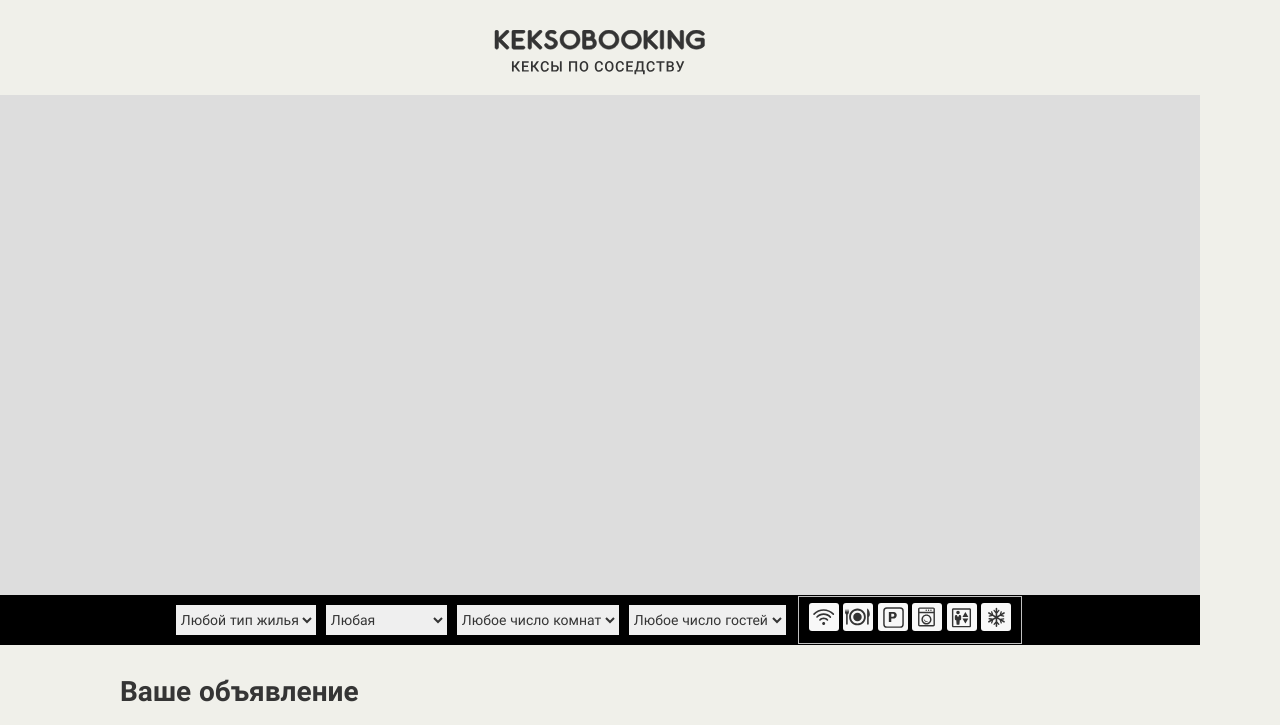
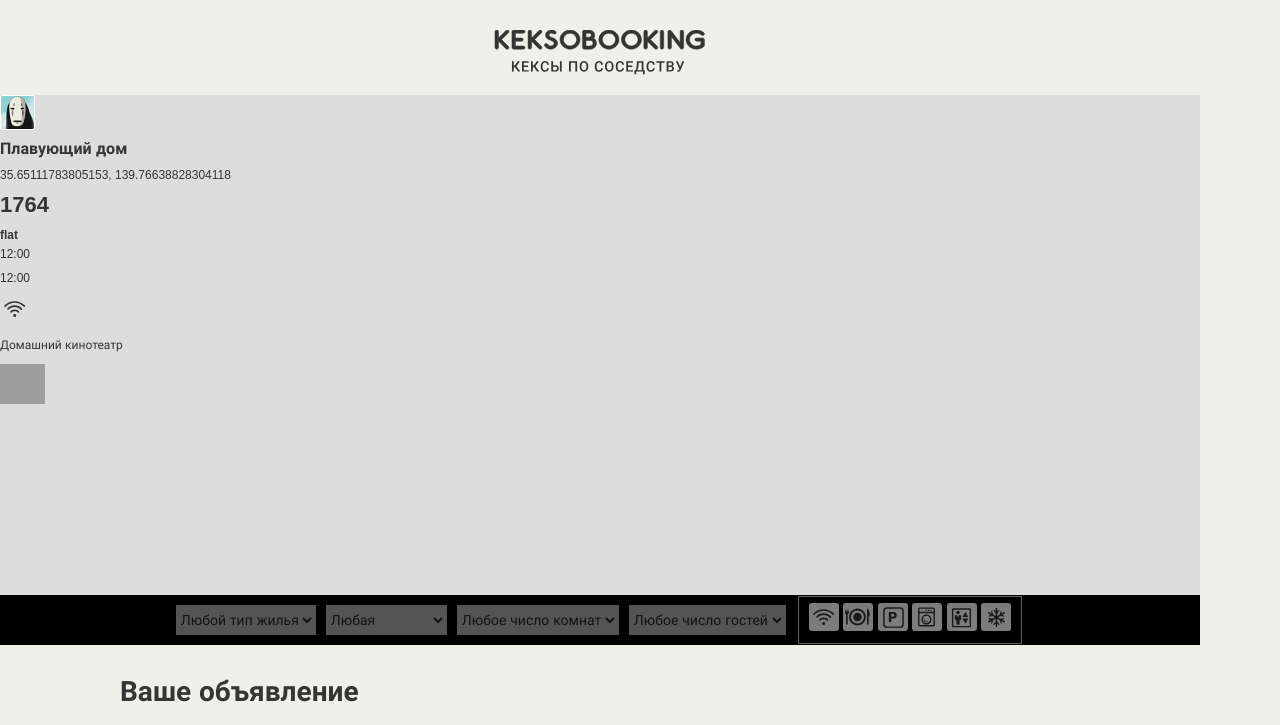
Before and after one commit to htmlacademy-javascript/1756111-keksobooking-25, a website with bundled scripts: page index.html in a window 1280 px wide. Shown: the top 725 px of the page. Built offline with nearby package versions, Linux system fonts and the light colour scheme; grey boxes are pictures that could not be loaded.

Commit message:
Поправил фичи и фотку

```diff
--- a/index.html
+++ b/index.html
@@ -202,16 +202,16 @@
       <p class="popup__text popup__text--capacity">2 комнаты для 3 гостей</p>
       <p class="popup__text popup__text--time">Заезд после 14:00, выезд до 10:00</p>
       <ul class="popup__features">
-        <li class="popup__feature popup__feature--wifi"></li>
+        <!--<li class="popup__feature popup__feature--wifi"></li>
         <li class="popup__feature popup__feature--dishwasher"></li>
         <li class="popup__feature popup__feature--parking"></li>
         <li class="popup__feature popup__feature--washer"></li>
         <li class="popup__feature popup__feature--elevator"></li>
-        <li class="popup__feature popup__feature--conditioner"></li>
+        <li class="popup__feature popup__feature--conditioner"></li>-->
       </ul>
       <p class="popup__description">Великолепная квартира-студия в центре Токио. Подходит как туристам, так и бизнесменам. Квартира полностью укомплектована и недавно отремонтирована.</p>
       <div class="popup__photos">
-        <img src="" class="popup__photo" width="45" height="40" alt="Фотография жилья">
+        <!--<img src="" class="popup__photo" width="45" height="40" alt="Фотография жилья">-->
       </div>
     </article>
   </template>
--- a/js/form.js
+++ b/js/form.js
@@ -1,5 +1,5 @@
 const formTemplate = document.querySelector('.ad-form');
-const mapFiltersTemplate = document.querySelector('.mapfilters');
+const mapFiltersTemplate = document.querySelector('.map__filters');
 
 const activate = () => {
   formTemplate.classList.remove('ad-form--disabled');
--- a/js/popup.js
+++ b/js/popup.js
@@ -12,9 +12,26 @@ const renderCard = (ad) => {
   adElement.querySelector('.popup__type').textContent = ad.offer.type;
   adElement.querySelector('.popup__text--capacity').textContent = ad.offer.checkin;
   adElement.querySelector('.popup__text--time').textContent = ad.offer.checkout;
-  adElement.querySelector('.popup__features').textContent = ad.offer.features; //TODO тут небольшие проблемы
   adElement.querySelector('.popup__description').textContent = ad.offer.description;
-  adElement.querySelector('.popup__photos').append = ad.offer.photos; //TODO тут небольшие проблемы
+
+  for (let feature of ad.offer.features) {
+    const li = document.createElement('li');
+    li.className = `popup__feature popup__feature--${feature}`;
+    adElement.querySelector('.popup__features').appendChild(li);
+  }
+
+console.log(ad.offer.photos);
+
+  for (let url of ad.offer.photos) {
+    const image = document.createElement('img');
+    image.src = url;
+    image.className = 'popupphoto';
+    image.width = '45';
+    image.height = '40';
+    image.alt = 'Фотография жилья'
+    adElement.querySelector('.popup__photos').appendChild(image)
+  }
+
   adElement.querySelector('.popup__avatar').href = ad.author.avatar;
 
   return adElement;
```
